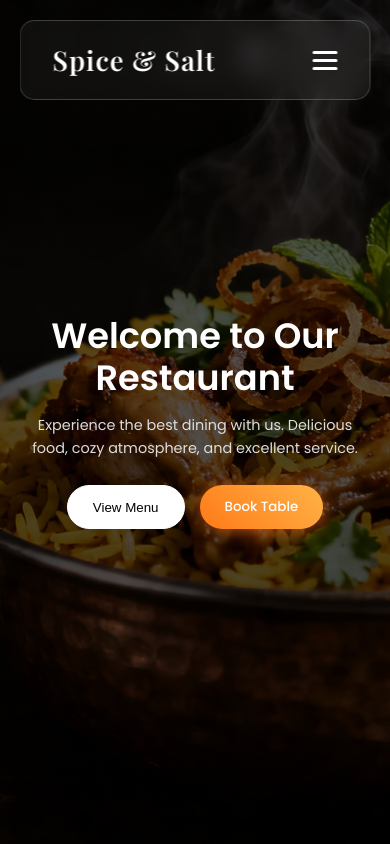
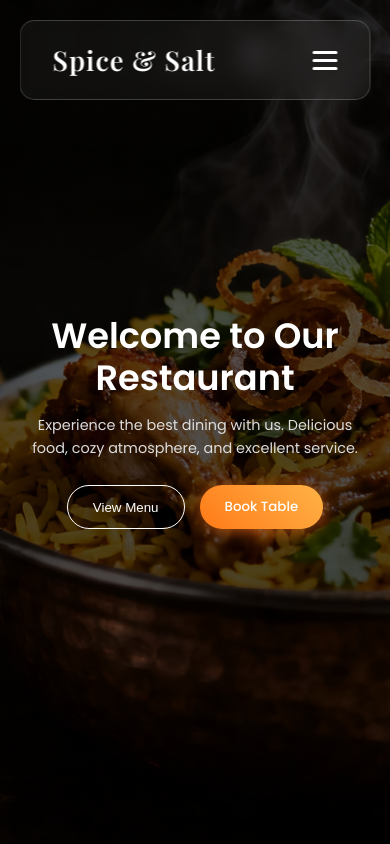
Before and after one commit to Sri-Pardhu-Shanmuk/restaurant_frontend_proj, a React (Vite) app in the folder restaurant_fr/: page / in a window 390 px wide. In both pictures the pointer is over the button "View Menu". Shown: the top 844 px of the page. Built offline with nearby package versions, Linux system fonts and the light colour scheme; a web font is replaced by a local one.

Commit message:
fixed hover issue 1 in mobile

```diff
--- a/restaurant_fr/src/index.css
+++ b/restaurant_fr/src/index.css
@@ -43,15 +43,27 @@ ul, ol {
 }
 
 
+/* ===== REMOVE MOBILE TAP EFFECTS ===== */
+
 @media (hover: none) {
 
   a:hover,
-  button:hover {
-    color: inherit;
-    background: inherit;
-    transform: none;
-    box-shadow: none;
-    text-decoration: none;
+  a:focus,
+  a:active,
+  button:hover,
+  button:focus,
+  button:active {
+    color: inherit !important;
+    background: inherit !important;
+    transform: none !important;
+    box-shadow: none !important;
+    text-decoration: none !important;
   }
 
 }
+
+/* REMOVE TAP HIGHLIGHT (ANDROID FIX) */
+
+* {
+  -webkit-tap-highlight-color: transparent;
+}
```
